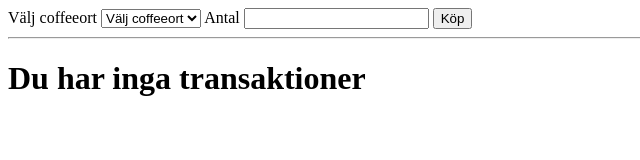
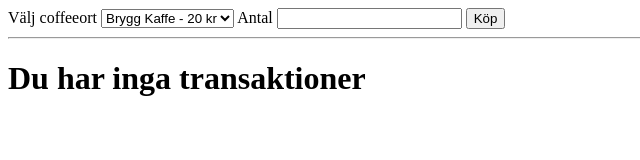
Before and after one commit to natalia-se/coffeeTask, a plain HTML site: page index.html in a window 1280 px wide. Shown: the whole page, without its empty margins (0-640 px from the left). Drawn offline with Linux system fonts and the light colour scheme.

Commit message:
change source for script

```diff
--- a/index.html
+++ b/index.html
@@ -19,7 +19,7 @@
     <hr/>
     <h1 id="transactionHeader">Du har inga transaktioner</h1>
     <div id="transaction"></div>
-    <script src="test.js"></script>
+    <script src="coffee.js"></script>
 
   </body>
 </html>
```
